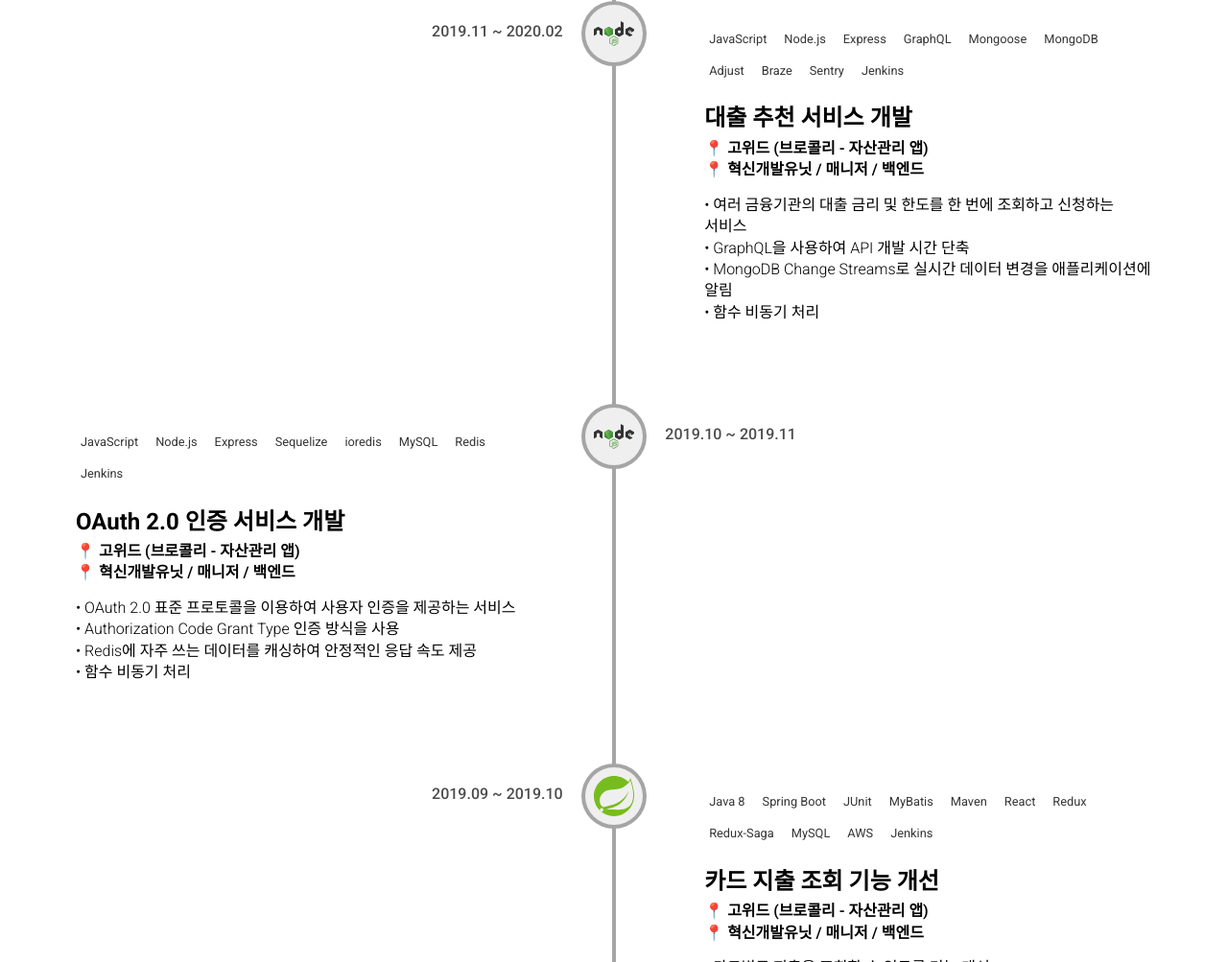
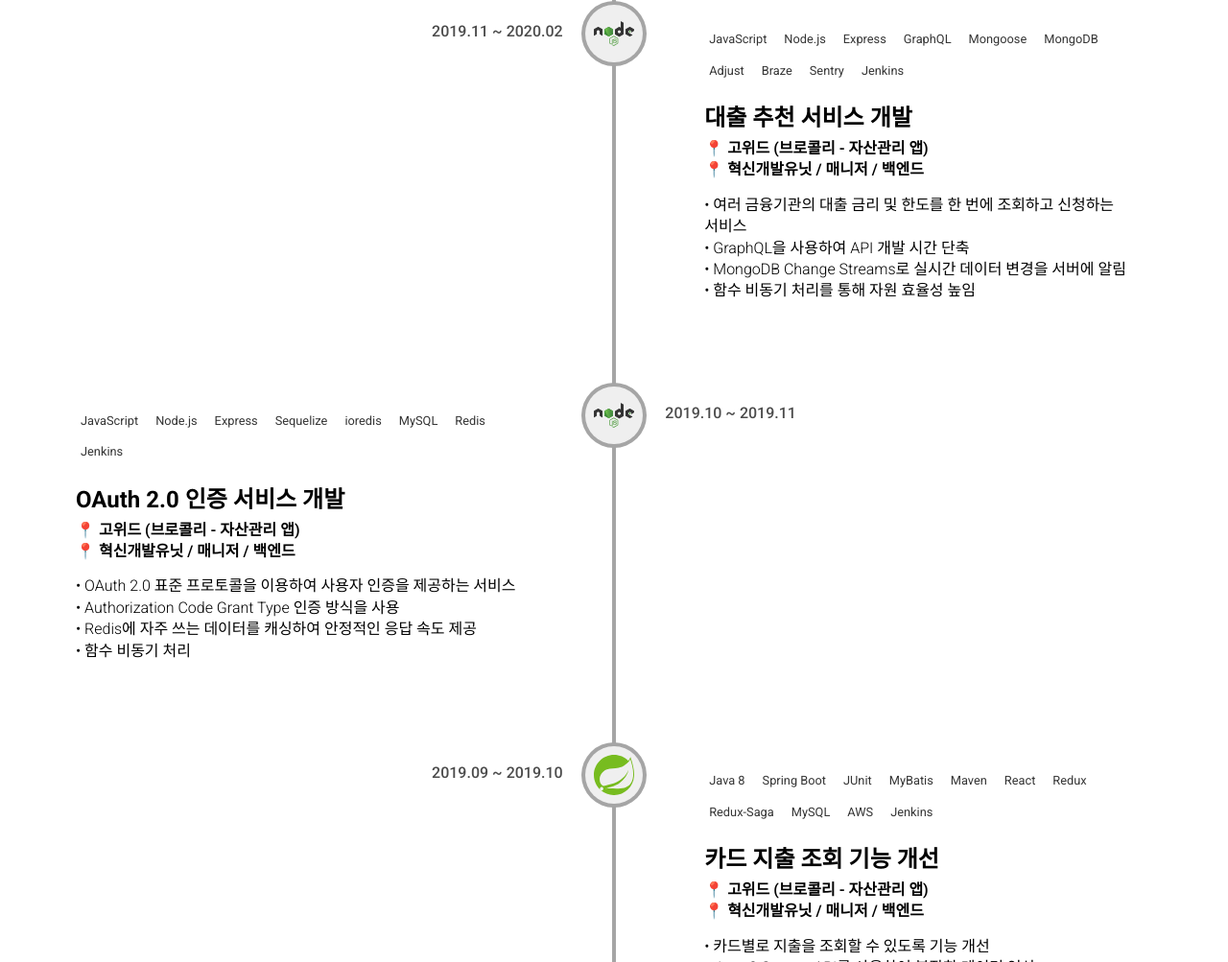
Before and after one commit to ifjso/helloworld, a Gatsby site: page / in a window 1280 px wide. Shown: the part 1368-2371 px from the top of the page at 96% size. Built offline with nearby package versions, Linux system fonts and the light colour scheme; Gatsby itself is replaced by a stand-in of ours.

Commit message:
Update Work Experience “loan”

```diff
--- a/contents/work-experience/loan.md
+++ b/contents/work-experience/loan.md
@@ -11,7 +11,4 @@
 base_tech: Node.js
 tech_stack: JavaScript,Node.js,Express,GraphQL,Mongoose,MongoDB,Adjust,Braze,Sentry,Jenkins
 ---
-• 여러 금융기관의 대출 금리 및 한도를 한 번에 조회하고 신청하는 서비스<br/>
-• GraphQL을 사용하여 API 개발 시간 단축<br/>
-• MongoDB Change Streams로 실시간 데이터 변경을 애플리케이션에 알림<br/>
-• 함수 비동기 처리
+• 여러 금융기관의 대출 금리 및 한도를 한 번에 조회하고 신청하는 서비스<br/> • GraphQL을 사용하여 API 개발 시간 단축<br/> • MongoDB Change Streams로 실시간 데이터 변경을 서버에 알림<br/> • 함수 비동기 처리를 통해 자원 효율성 높임
```
